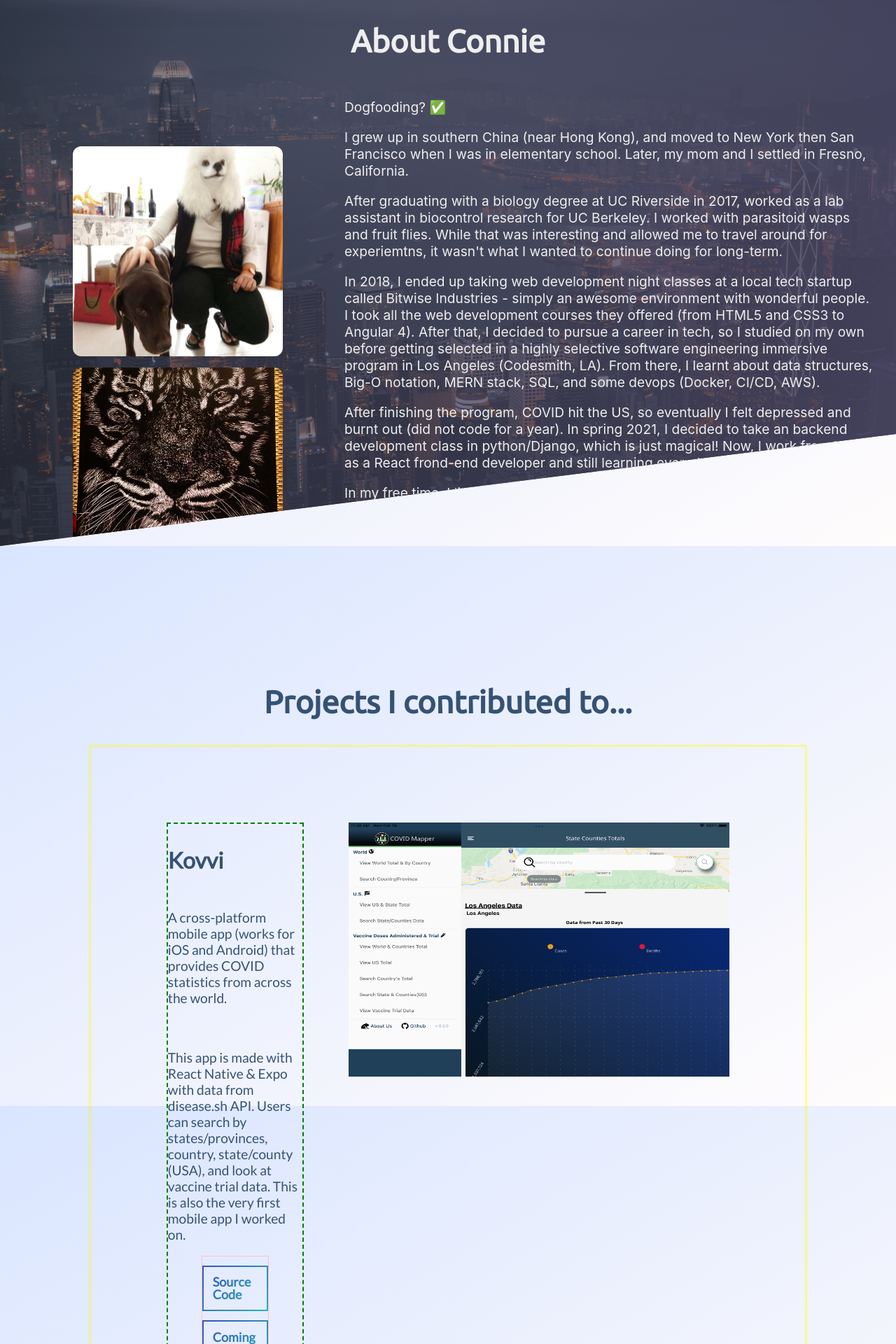
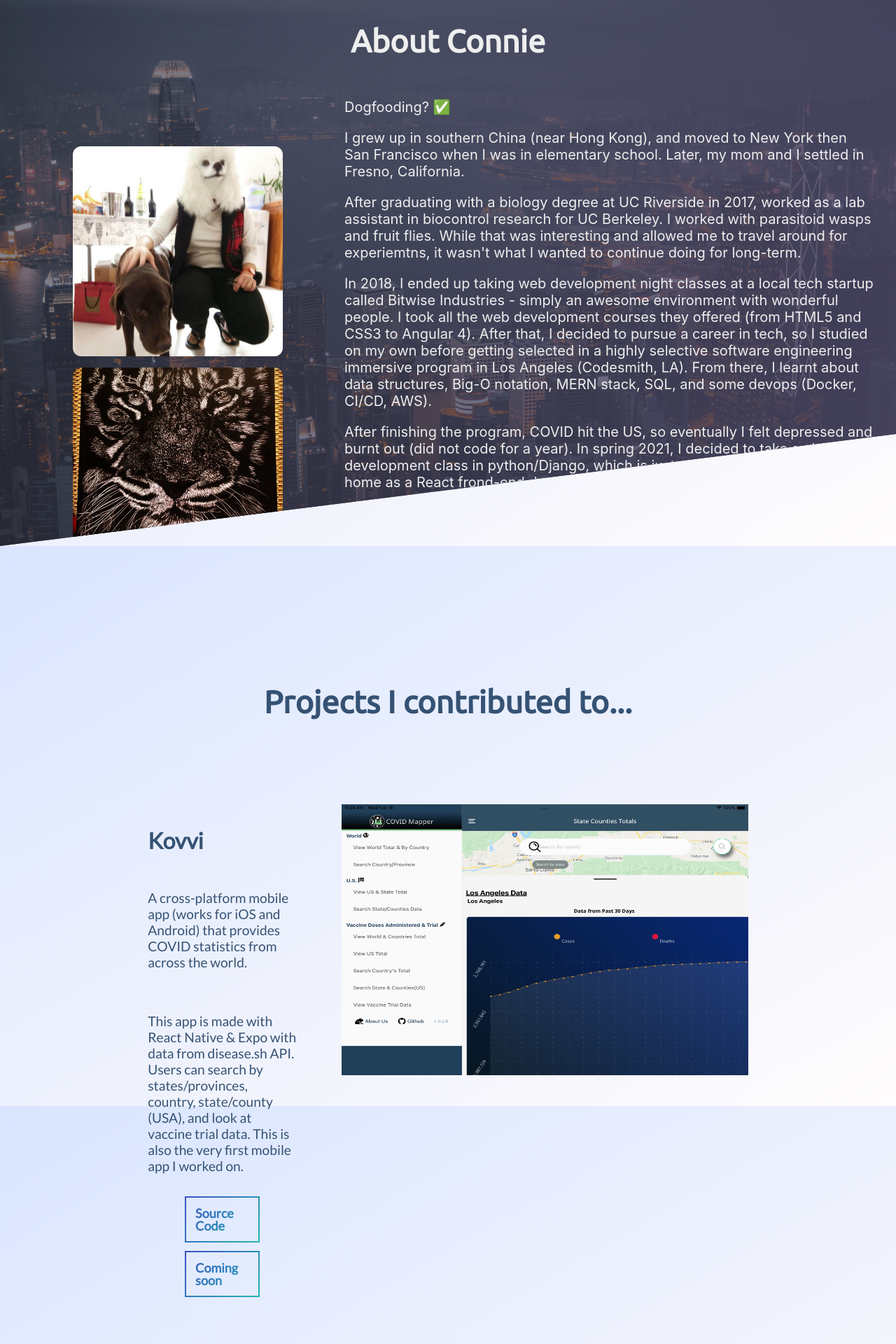
Before and after one commit to connielion/cl-nextfolio, a Next.js app: page / in a window 1280 px wide. Shown: the part 820-2740 px from the top of the page at 70% size. Built offline with nearby package versions, Linux system fonts and the light colour scheme.

Commit message:
refactor(app): add min-width to ImgContainer in project-card to display project screenshots

```diff
--- a/components/layout/navbar.js
+++ b/components/layout/navbar.js
@@ -6,12 +6,14 @@ import { useRouter } from "next/router";
 import { FontAwesomeIcon } from "@fortawesome/react-fontawesome";
 import { faGithub } from "@fortawesome/free-brands-svg-icons";
 import { faLinkedin } from "@fortawesome/free-brands-svg-icons";
+
 const Nav = styled.div`
   display: flex;
   flex-direction: column;
   justify-content: center;
   align-items: center;
   height: 20vh;
+  border: 1px dashed yellow;
 `;
 
 const Menu = styled.div`
@@ -27,11 +29,9 @@ const LinksWrapper = styled.div`
   justify-content: space-evenly;
   width: 50vw;
   margin: 0 auto;
-  border: 1px solid red;
 `;
 
 const MenuLink = styled.div`
-  border: 1px dashed green;
   display: flex;
   align-items: center;
   justify-content: center;
--- a/components/layout/project-card.js
+++ b/components/layout/project-card.js
@@ -1,17 +1,16 @@
 import styled from "styled-components";
 import Image from "next/image";
 import BorderButton from "./border-button";
-import Link from "next/link";
 import widths from "../../styling/device-sizes";
 
 const Container = styled.div`
   display: flex;
   flex-direction: row;
   justify-content: center;
-  padding: 6%;
+  padding: 4%;
   width: 80%;
   margin: 0 auto;
-  border: 1px solid yellow;
+  background-color: inherit;
   @media (max-width: ${widths.mobileL}) {
     flex-wrap: wrap;
     width: 100%;
@@ -24,7 +23,6 @@ const TextSection = styled.div`
   display: flex;
   flex-direction: column;
   flex-wrap: wrap;
-  border: 2px dashed green;
   margin: 2rem;
   @media (min-width: ${widths.laptop}) {
     width: 40%;
@@ -40,6 +38,8 @@ const ImgContainer = styled.div`
   margin: 0 auto;
   padding: 2rem;
   position: relative;
+  min-width: 100%;
+
   @media (min-width: ${widths.tab}) {
     min-width: 70%;
     borde: 1px solid red;
@@ -51,7 +51,7 @@ const Buttons = styled.div`
   display: flex;
   flex-direction: column;
   justify-content: space-between;
-  border: 1px solid pink;
+  align-items: center;
 `;
 
 const ProjectCard = ({ title, info, info2, img, repo, url }) => {
--- a/components/sections/about.js
+++ b/components/sections/about.js
@@ -51,10 +51,13 @@ const ImageColumn = styled.div`
 `;
 
 const Text = styled.div`
-  font-size: 1rem;
+  font-size: 16px;
   padding-left: 1rem;
   @media (min-width: ${widths.tab}) {
     font-size: 1.2rem;
+  }
+  @media (min-width: ${widths.laptop}) {
+    font-size: 1.25rem;
   }
 `;
 const AboutSection = () => {
--- a/styling/globals.css
+++ b/styling/globals.css
@@ -19,13 +19,13 @@ a {
 
 /* default theme */
 :root {
-  --background: white;
-  --foreground: black;
+  --background: rgb(217, 229, 255);
+  --foreground: #1c1e2a;
 }
 
 [data-theme="dark"] {
-  background-color: #202643;
-  background-image: linear-gradient(150deg, #08090a 0%, #161c24 100%);
+  background-color: #1c1e2a;
+  /* background-image: linear-gradient(150deg, #08090a 0%, #161c24 100%); */
   background-position: center;
   background-size: cover;
   color: rgb(137, 137, 162);
```
